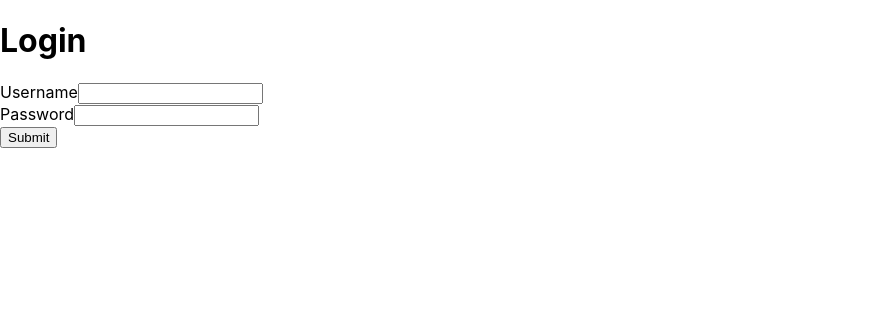
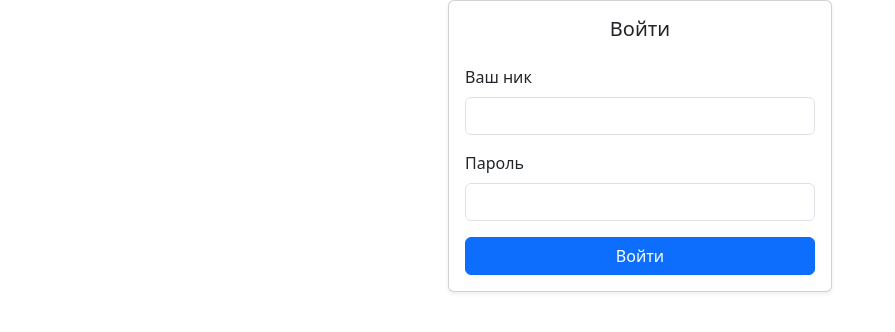
Before and after one commit to aisaenok/frontend-project-12, a React (Vite) app in the folder frontend/: page /login in a window 1280 px wide. Shown: the top 332 px of the page, without its empty margins (0-895 px from the left). Built offline with nearby package versions, Linux system fonts and the light colour scheme.

Commit message:
Авторизация

```diff
--- a/frontend/package.json
+++ b/frontend/package.json
@@ -10,8 +10,11 @@
     "preview": "vite preview"
   },
   "dependencies": {
+    "axios": "^1.15.1",
+    "bootstrap": "^5.3.8",
     "formik": "^2.4.9",
     "react": "^19.2.4",
+    "react-bootstrap": "^2.10.10",
     "react-dom": "^19.2.4",
     "react-router-dom": "^7.14.1"
   },
--- a/frontend/src/App.jsx
+++ b/frontend/src/App.jsx
@@ -2,11 +2,19 @@ import { Routes, Route, Navigate } from 'react-router-dom';
 import ChatPage from './pages/ChatPage.jsx';
 import LoginPage from './pages/LoginPage.jsx';
 import NotFoundPage from './pages/NotFoundPage.jsx';
+import ProtectedRoute from './components/ProtectedRoute.jsx';
 
 function App() {
   return (
     <Routes>
-      <Route path="/" element={<ChatPage />} />
+      <Route
+        path="/"
+        element={(
+          <ProtectedRoute>
+            <ChatPage />
+          </ProtectedRoute>
+        )}
+      />
       <Route path="/login" element={<LoginPage />} />
       <Route path="/404" element={<NotFoundPage />} />
       <Route path="*" element={<Navigate to="/404" replace />} />
--- /dev/null
+++ b/frontend/src/components/ProtectedRoute.jsx
@@ -0,0 +1,12 @@
+import { Navigate } from 'react-router-dom';
+import { isAuthenticated } from '../utils/auth.js';
+
+function ProtectedRoute({ children }) {
+  if (!isAuthenticated()) {
+    return <Navigate to="/login" replace />;
+  }
+
+  return children;
+}
+
+export default ProtectedRoute;
--- a/frontend/src/main.jsx
+++ b/frontend/src/main.jsx
@@ -2,6 +2,7 @@ import React from 'react';
 import ReactDOM from 'react-dom/client';
 import { BrowserRouter } from 'react-router-dom';
 import App from './App.jsx';
+import 'bootstrap/dist/css/bootstrap.min.css';
 import './index.css';
 
 ReactDOM.createRoot(document.getElementById('root')).render(
--- a/frontend/src/pages/LoginPage.jsx
+++ b/frontend/src/pages/LoginPage.jsx
@@ -1,35 +1,93 @@
+import { useState } from 'react';
+import { Navigate, useNavigate } from 'react-router-dom';
+import axios from 'axios';
 import { Formik, Form, Field } from 'formik';
+import { Button, Container, Card, Alert } from 'react-bootstrap';
+import { isAuthenticated, setToken } from '../utils/auth.js';
 
 function LoginPage() {
+  const navigate = useNavigate();
+  const [authFailed, setAuthFailed] = useState(false);
+
+  if (isAuthenticated()) {
+    return <Navigate to="/" replace />;
+  }
+
+  const handleSubmit = (values, { setSubmitting }) => {
+    setAuthFailed(false);
+
+    axios.post('/api/v1/login', values)
+      .then((response) => {
+        const { token } = response.data;
+        setToken(token);
+        navigate('/', { replace: true });
+      })
+      .catch(() => {
+        setAuthFailed(true);
+      })
+      .finally(() => {
+        setSubmitting(false);
+      });
+  };
+
   return (
-    <div>
-      <h1>Login</h1>
+    <Container className="h-100 d-flex justify-content-center align-items-center">
+      <Card className="shadow-sm" style={{ width: '24rem' }}>
+        <Card.Body>
+          <Card.Title className="text-center mb-4">Войти</Card.Title>
+
+          {authFailed && (
+            <Alert variant="danger">
+              Неверные имя пользователя или пароль
+            </Alert>
+          )}
 
           <Formik
             initialValues={{ username: '', password: '' }}
-        onSubmit={(values, actions) => {
-          actions.setSubmitting(false);
-        }}
+            onSubmit={handleSubmit}
           >
             {({ isSubmitting }) => (
               <Form>
-            <div>
-              <label htmlFor="username">Username</label>
-              <Field id="username" name="username" type="text" />
+                <div className="mb-3">
+                  <label htmlFor="username" className="form-label">
+                    Ваш ник
+                  </label>
+                  <Field
+                    id="username"
+                    name="username"
+                    type="text"
+                    className="form-control"
+                    autoComplete="username"
+                  />
                 </div>
 
-            <div>
-              <label htmlFor="password">Password</label>
-              <Field id="password" name="password" type="password" />
+                <div className="mb-3">
+                  <label htmlFor="password" className="form-label">
+                    Пароль
+                  </label>
+                  <Field
+                    id="password"
+                    name="password"
+                    type="password"
+                    className="form-control"
+                    autoComplete="current-password"
+                  />
                 </div>
 
-            <button type="submit" disabled={isSubmitting}>
-              Submit
-            </button>
+                <Button
+                  type="submit"
+                  variant="primary"
+                  className="w-100"
+                  disabled={isSubmitting}
+                >
+                  Войти
+                </Button>
               </Form>
             )}
           </Formik>
-    </div>
+        </Card.Body>
+      </Card>
+    </Container>
   );
 }
 
--- /dev/null
+++ b/frontend/src/utils/auth.js
@@ -0,0 +1,13 @@
+const storageKey = 'token';
+
+export const getToken = () => localStorage.getItem(storageKey);
+
+export const setToken = (token) => {
+  localStorage.setItem(storageKey, token);
+};
+
+export const removeToken = () => {
+  localStorage.removeItem(storageKey);
+};
+
+export const isAuthenticated = () => Boolean(getToken());
```
Also changed, not shown: 1 other file (tests, documents, lock files or other folders). Lines whose indentation alone changed are shown as unchanged.
